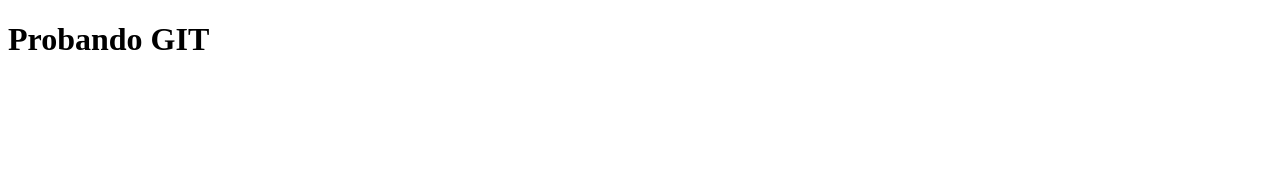
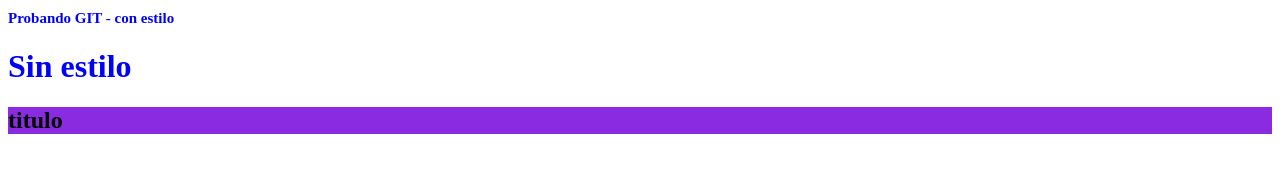
Before and after one commit to maximedina/Practica-LPPA, a plain HTML site: page index.html in a window 1280 px wide. Drawn offline with Linux system fonts and the light colour scheme.

Commit message:
Segundo commit - css

```diff
--- /dev/null
+++ b/estilos.css
@@ -0,0 +1,16 @@
+h1{
+    color:blue;
+}
+h2{
+    background-color: blueviolet;
+}
+a:hover {
+    color: #f35858;
+    border-bottom-color: rgba(255, 255, 255, 0);
+}
+#menu{
+
+}
+#estilo{
+    font-size: 15px;
+}
--- a/index.html
+++ b/index.html
@@ -2,8 +2,11 @@
 <html>
     <head>
         <title>Practica CSS</title>
+        <link rel="stylesheet" type="text/css" href="estilos.css"/>
     </head>
     <body>
-        <h1>Probando GIT</h1>
+        <h1 id="estilo">Probando GIT - con estilo</h1>
+        <h1>Sin estilo</h1>
+        <h2>titulo</h2>
     </body>
 </html>
```
